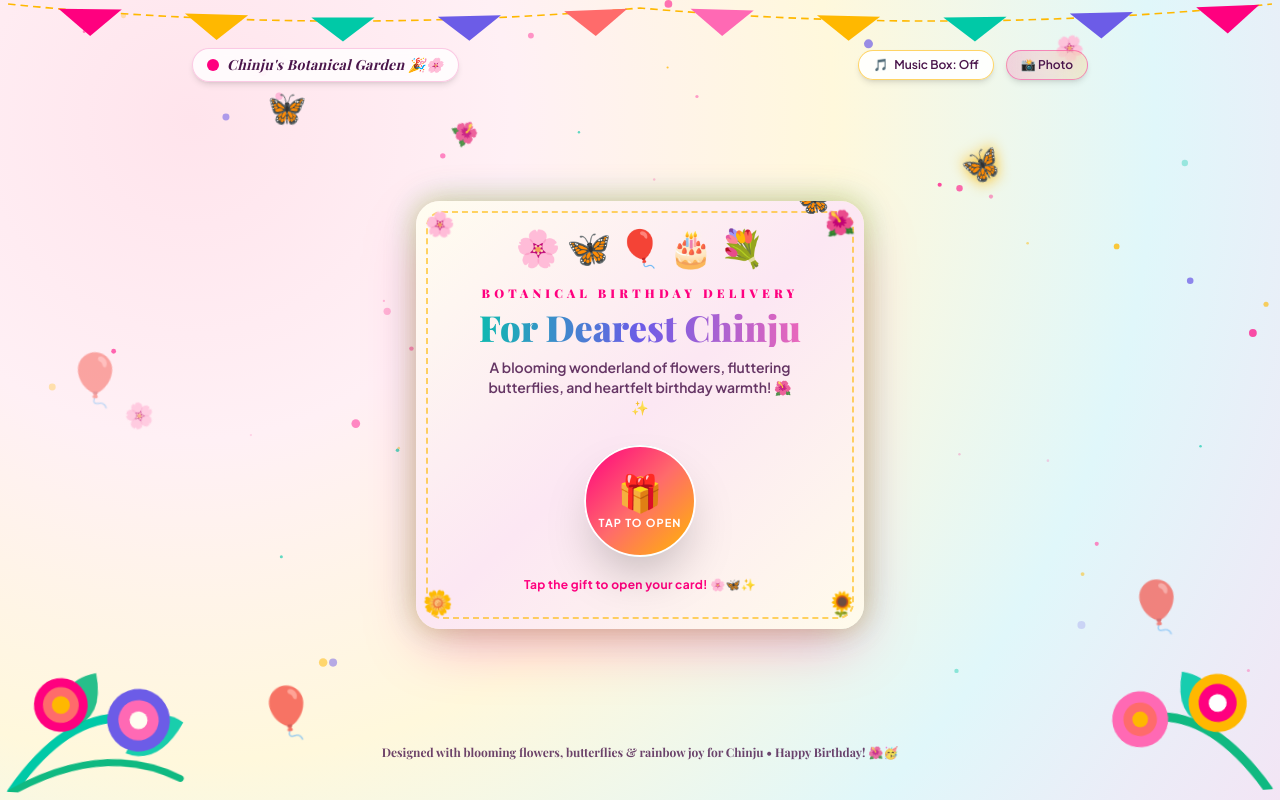
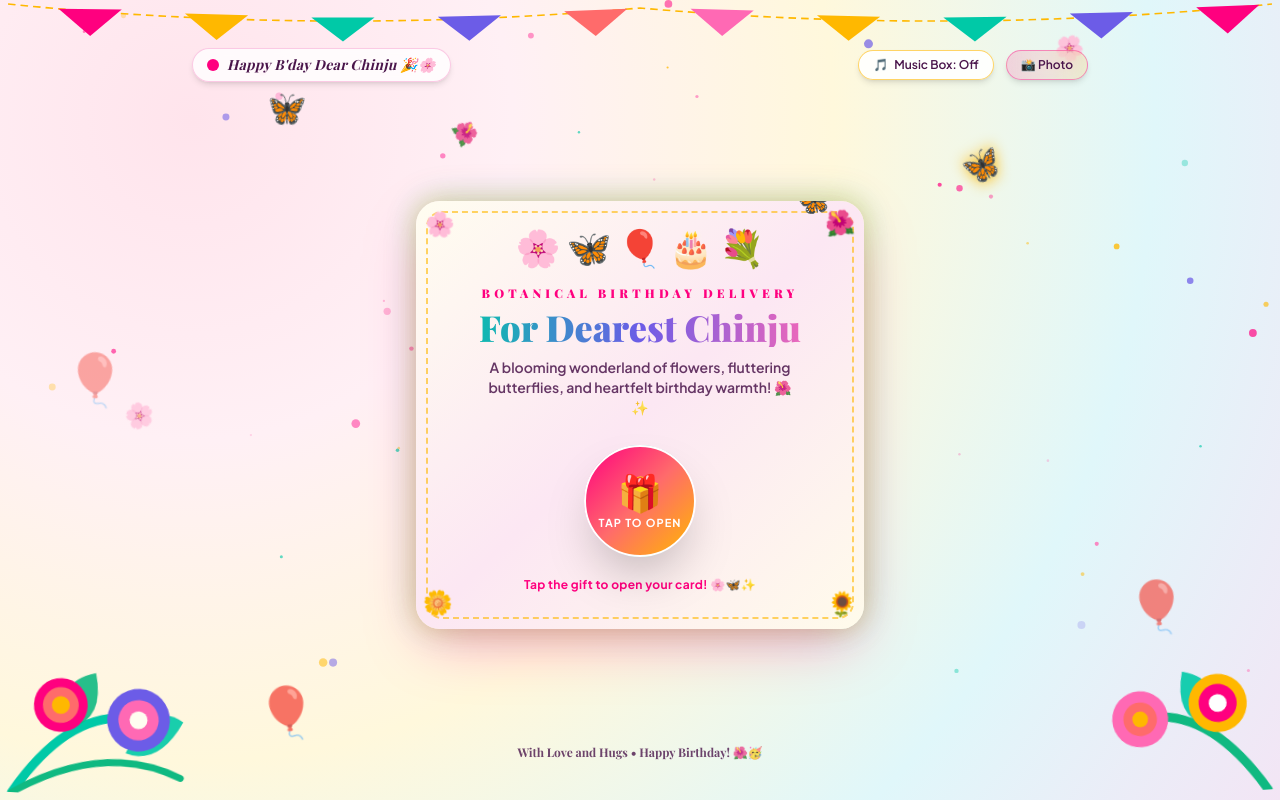
Before and after one commit to febina/chinju_bday, a plain HTML site: page index.html in a window 1280 px wide. Drawn offline with nearby package versions, Linux system fonts and the light colour scheme; a web font is replaced by a local one.

Commit message:
Update index.html

```diff
--- a/index.html
+++ b/index.html
@@ -282,7 +282,7 @@
   <header class="w-full max-w-4xl flex justify-between items-center z-30 mb-3 mt-4">
     <div class="flex items-center gap-2 bg-white/80 backdrop-blur-md px-3.5 py-1.5 rounded-full border border-pink-300/60 shadow-md">
       <span class="w-3 h-3 rounded-full bg-magenta animate-ping"></span>
-      <span class="font-serif italic text-xs sm:text-sm tracking-wide text-softpurple font-bold">Chinju's Botanical Garden 🎉🌸</span>
+      <span class="font-serif italic text-xs sm:text-sm tracking-wide text-softpurple font-bold">Happy B'day Dear Chinju 🎉🌸</span>
     </div>
 
     <div class="flex items-center gap-2 sm:gap-3">
@@ -440,7 +440,7 @@
 
   <!-- FOOTER -->
   <footer class="w-full text-center py-2 text-xs font-serif font-semibold text-softpurple/80 z-20">
-    Designed with blooming flowers, butterflies & rainbow joy for Chinju • Happy Birthday! 🌺🥳
+    With Love and Hugs • Happy Birthday! 🌺🥳
   </footer>
 
 
```
